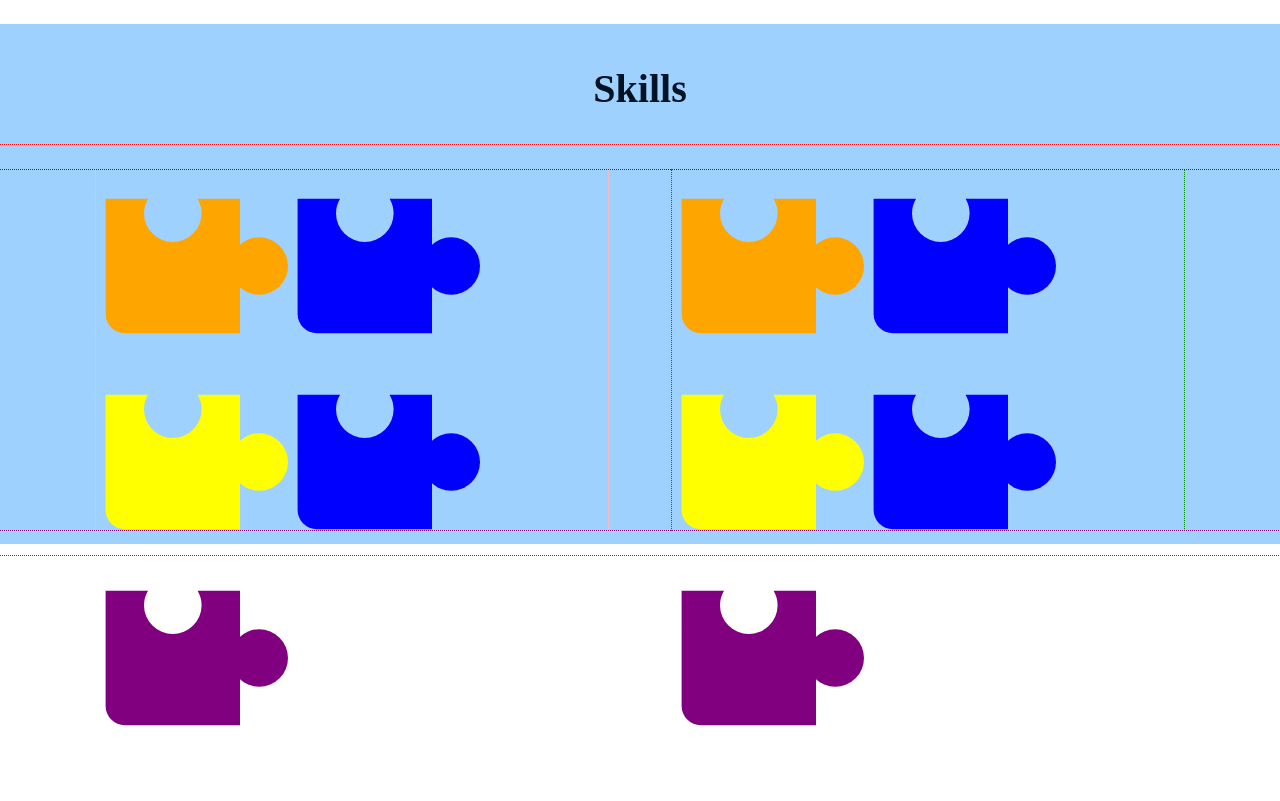
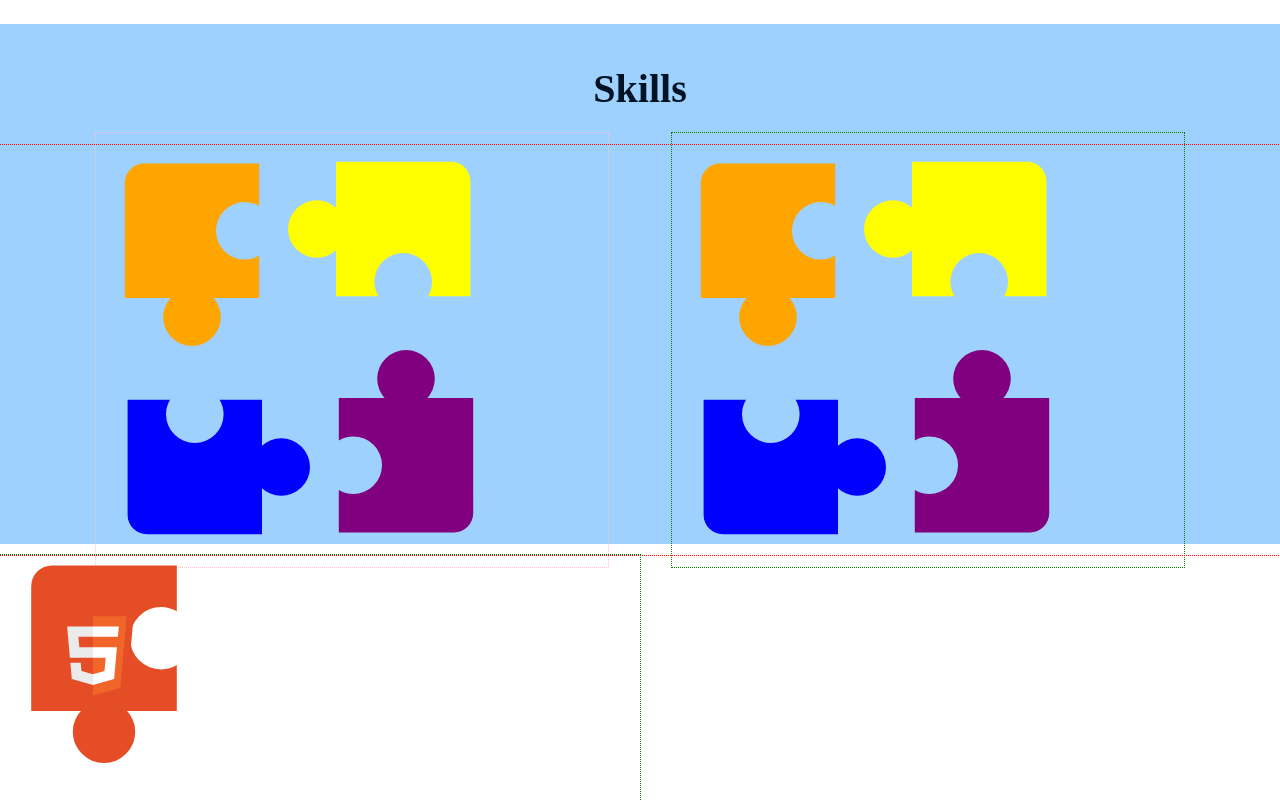
Before and after one commit to ang-riv/portfolio, a React (Create React App) app: page / in a window 1280 px wide. Shown: the part 1800-2601 px from the top of the page. Before the commit the page ends 2558 px from the top, so only its background shows below. Built offline with nearby package versions, Linux system fonts and the light colour scheme; a web font is replaced by a local one.

Commit message:
Testing out using logos within the puzzle pieces

```diff
--- a/src/Icons.js
+++ b/src/Icons.js
@@ -19,33 +19,85 @@ export function ColorPieces(props) {
   );
 }
 
-// puzzle in the intro section
-export function IntroPuzzle() {
-  const pink = "#FFAFAF";
-  const green = "#CCFFCC";
-  const purple = "#BCBCFF";
-  const yellow = "#F2E589";
+// single puzzle with logo inside
+export function LogoPiece(props) {
+  return (
+    <svg
+      xmlns="http://www.w3.org/2000/svg"
+      width="13em"
+      height="13em"
+      viewBox="0 0 20 20"
+      {...props}
+    >
+      {/* puzzle piece */}
+      <circle cx={17} cy={10} r={3} fill="#e44d26"></circle>
+      <path
+        fill="#e44d26"
+        d="M10.58 3A3 3 0 0 1 11 4.5a3 3 0 0 1-6 0A3 3 0 0 1 5.42 3H1v12a2 2 0 0 0 2 2h12V3z"
+      ></path>
+    </svg>
+  );
+}
 
+// html logo
+export function HtmlLogo(props) {
+  return (
+    <svg
+      xmlns="http://www.w3.org/2000/svg"
+      width="6em"
+      height="6em"
+      viewBox="0 0 128 128"
+      {...props}
+    >
+      <path
+        fill="#e44d26"
+        d="M19.037 113.876L9.032 1.661h109.936l-10.016 112.198l-45.019 12.48z"
+      ></path>
+      <path fill="#f16529" d="m64 116.8l36.378-10.086l8.559-95.878H64z"></path>
+      <path
+        fill="#ebebeb"
+        d="M64 52.455H45.788L44.53 38.361H64V24.599H29.489l.33 3.692l3.382 37.927H64zm0 35.743l-.061.017l-15.327-4.14l-.979-10.975H33.816l1.928 21.609l28.193 7.826l.063-.017z"
+      ></path>
+      <path
+        fill="#fff"
+        d="M63.952 52.455v13.763h16.947l-1.597 17.849l-15.35 4.143v14.319l28.215-7.82l.207-2.325l3.234-36.233l.335-3.696h-3.708zm0-27.856v13.762h33.244l.276-3.092l.628-6.978l.329-3.692z"
+      ></path>
+    </svg>
+  );
+}
+export function Test() {
+  return (
+    <div style={{ width: "50%", height: "50%", outline: "1px dotted green" }}>
+      {/* html piece */}
+      <LogoPiece style={{ transform: "rotate(90deg)" }} />
+      <div style={{ position: "relative", top: "-62%", left: "7%" }}>
+        <HtmlLogo />
+      </div>
+    </div>
+  );
+}
+// 2x2 puzzle
+export function Puzzle(props) {
   return (
     <>
       <ColorPieces
-        fillColor={pink}
-        size="14em"
+        fillColor={props.color1}
+        size={props.size}
         style={{ transform: "rotate(90deg)" }}
       />
       <ColorPieces
-        fillColor={green}
-        size="14em"
+        fillColor={props.color2}
+        size={props.size}
         style={{ transform: "rotate(-180deg)", marginBottom: "1.3em" }}
       />
       <ColorPieces
-        fillColor={purple}
-        size="14em"
+        fillColor={props.color3}
+        size={props.size}
         style={{ marginLeft: "1.4em" }}
       />
       <ColorPieces
-        fillColor={yellow}
-        size="14em"
+        fillColor={props.color4}
+        size={props.size}
         style={{
           transform: "rotate(-90deg)",
           marginBottom: "1.3em",
@@ -54,21 +106,3 @@ export function IntroPuzzle() {
     </>
   );
 }
-
-// puzzle in the skills section
-export function SkillPuzzle() {
-  const html = "";
-  const css = "";
-  const js = "";
-  const git = "";
-
-  return (
-    <>
-      <ColorPieces fillColor="orange" size="12em" />
-      <ColorPieces fillColor="blue" size="12em" />
-      <ColorPieces fillColor="yellow" size="12em" />
-      <ColorPieces fillColor="blue" size="12em" />
-      <ColorPieces fillColor="purple" size="12em" />
-    </>
-  );
-}
--- a/src/IntroSection.js
+++ b/src/IntroSection.js
@@ -1,6 +1,12 @@
 import React from "react";
-import { IntroPuzzle } from "./Icons";
+import { Puzzle } from "./Icons";
 const IntroSection = React.forwardRef((props, ref) => {
+  // puzzle colors
+  const color1 = "#FFAFAF";
+  const color2 = "#CCFFCC";
+  const color3 = "#BCBCFF";
+  const color4 = "#F2E589";
+
   const containerStyle = {
     height: "95vh",
     display: "flex",
@@ -10,7 +16,14 @@ const IntroSection = React.forwardRef((props, ref) => {
   return (
     <section ref={ref} id="introSection" style={containerStyle}>
       <figure style={{ height: "460px", width: "480px" }}>
-        <IntroPuzzle />
+        {/* destructure (?) into props */}
+        <Puzzle
+          color1={color1}
+          color2={color2}
+          color3={color3}
+          color4={color4}
+          size="14em"
+        />
       </figure>
 
       <h1>
--- a/src/SkillsSection.js
+++ b/src/SkillsSection.js
@@ -1,5 +1,5 @@
 import React from "react";
-import { SkillPuzzle } from "./Icons";
+import { Puzzle, LogoPiece, HtmlLogo, Test } from "./Icons";
 const SkillsSection = React.forwardRef((props, ref) => {
   return (
     <section
@@ -20,15 +20,6 @@ const SkillsSection = React.forwardRef((props, ref) => {
           display: "flex",
           justifyContent: "center",
           alignItems: "center",
-        }}
-      >
-        <div
-          style={{
-            height: "45vh",
-            width: "100vw",
-            outline: "1px dotted purple",
-            display: "flex",
-            justifyContent: "center",
           gap: "5%",
         }}
       >
@@ -40,7 +31,13 @@ const SkillsSection = React.forwardRef((props, ref) => {
             padding: "0",
           }}
         >
-            <SkillPuzzle />
+          <Puzzle
+            color1="orange"
+            color2="yellow"
+            color3="blue"
+            color4="purple"
+            size="12em"
+          />
         </figure>
         <figure
           style={{
@@ -50,10 +47,16 @@ const SkillsSection = React.forwardRef((props, ref) => {
             padding: "0",
           }}
         >
-            <SkillPuzzle />
+          <Puzzle
+            color1="orange"
+            color2="yellow"
+            color3="blue"
+            color4="purple"
+            size="12em"
+          />
         </figure>
       </div>
-      </div>
+      <Test />
     </section>
   );
 });
```
Lines whose indentation alone changed are shown as unchanged.
